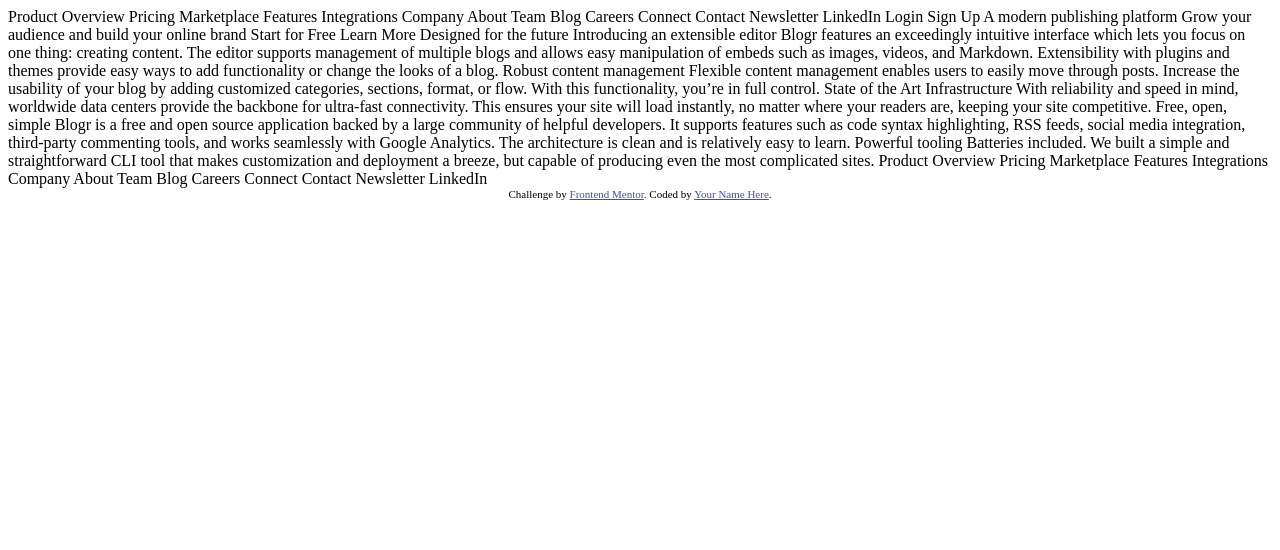
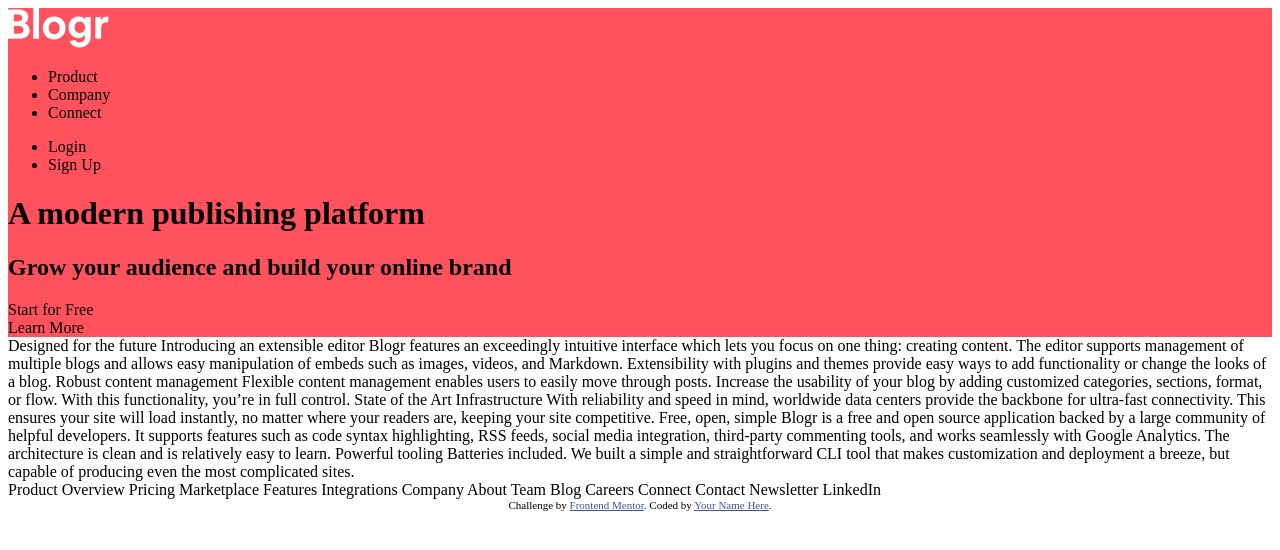
Before and after one commit to robert-low/profile-nov, a plain HTML site: page blogr-landing-page-main/index.html in a window 1280 px wide. Drawn offline with Linux system fonts and the light colour scheme.

Commit message:
divs added

```diff
--- /dev/null
+++ b/blogr-landing-page-main/css/components/style.css
@@ -0,0 +1,3 @@
+.banner {
+  background-color: hsl(356, 100%, 66%);
+}
--- a/blogr-landing-page-main/index.html
+++ b/blogr-landing-page-main/index.html
@@ -5,7 +5,7 @@
   <meta name="viewport" content="width=device-width, initial-scale=1.0"> <!-- displays site properly based on user's device -->
 
   <link rel="icon" type="image/png" sizes="32x32" href="./images/favicon-32x32.png">
-
+  <link rel="stylesheet" href="css/components/style.css">
   <title>Frontend Mentor | [Blogr]</title>
 
   <!-- Feel free to remove these styles or customise in your own stylesheet 👍 -->
@@ -15,36 +15,35 @@
   </style>
 </head>
 <body>
-  Product
+  <div class="banner">
+    <div class="logo-navbar">
+        <div class="banner-logo">
+          <img src="images/logo.svg" alt="Blogr logo">
+        </div>
+      <div class="navbar">
+        <ul>
+          <li>Product</li>
+          <li>Company</li>
+          <li>Connect</li>
+        </ul>
+        <ul>
+          <li>Login</li>
+          <li>Sign Up</li>
+        </ul>
+      </div>
+    </div>
+    <h1>
+      A modern publishing platform</h1>
+    <h2>Grow your audience and build your online brand</h2>
+    <div>
+      <div class="btn-white">
+        Start for Free
+      </div>
+      Learn More
+    </div>
+  </div>
 
-  Overview
-  Pricing
-  Marketplace
-  Features
-  Integrations
-
-  Company
-
-  About
-  Team
-  Blog
-  Careers
-
-  Connect
-
-  Contact
-  Newsletter
-  LinkedIn
-
-  Login
-  Sign Up
-
-  A modern publishing platform
-  Grow your audience and build your online brand
-
-  Start for Free
-  Learn More
-
+<div class="main-body">
   Designed for the future
 
   Introducing an extensible editor
@@ -69,7 +68,8 @@
   Powerful tooling
   Batteries included. We built a simple and straightforward CLI tool that makes customization and deployment a breeze, but
   capable of producing even the most complicated sites.
-
+</div>
+  <div class="footer">
     Product
 
     Overview
@@ -90,6 +90,7 @@
     Contact
     Newsletter
     LinkedIn
+  </div>
 
   <div class="attribution">
     Challenge by <a href="https://www.frontendmentor.io?ref=challenge" target="_blank">Frontend Mentor</a>.
```
Also changed, not shown: 1 other file. Lines whose indentation alone changed are shown as unchanged.
